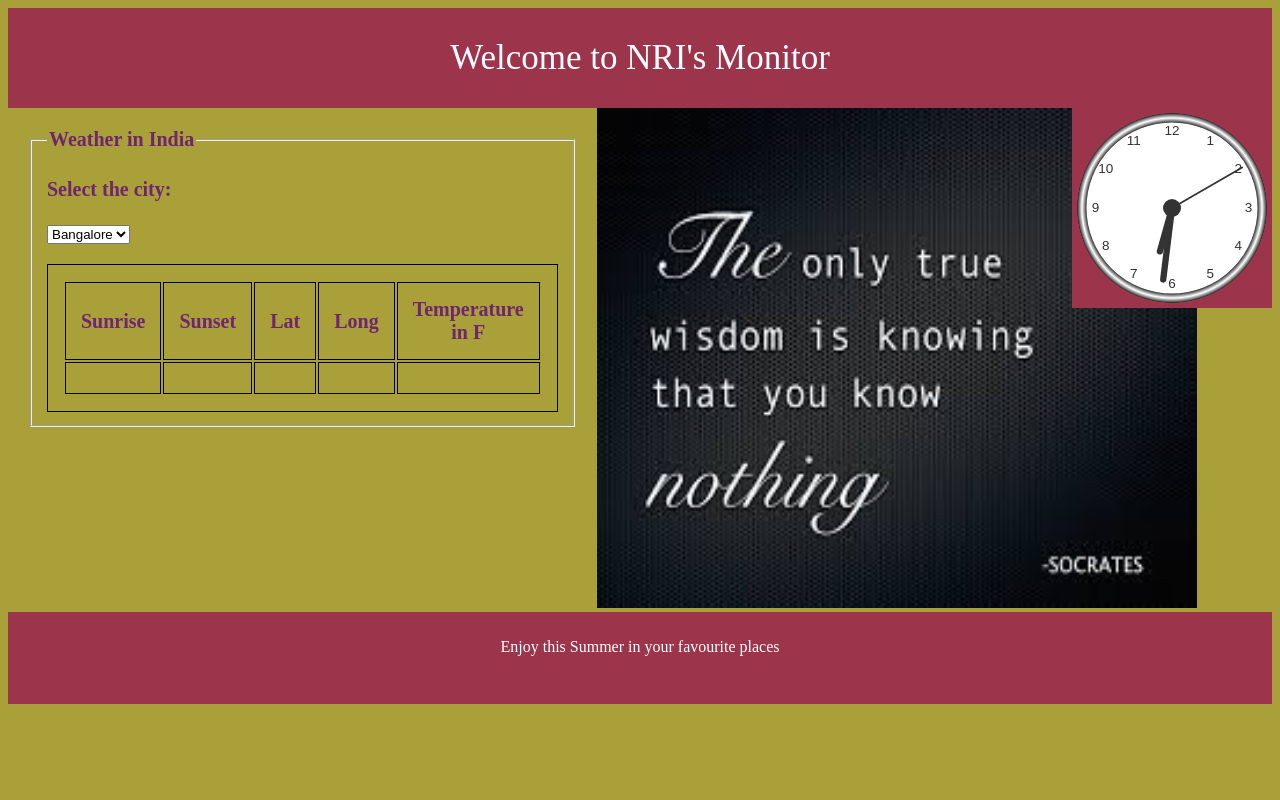
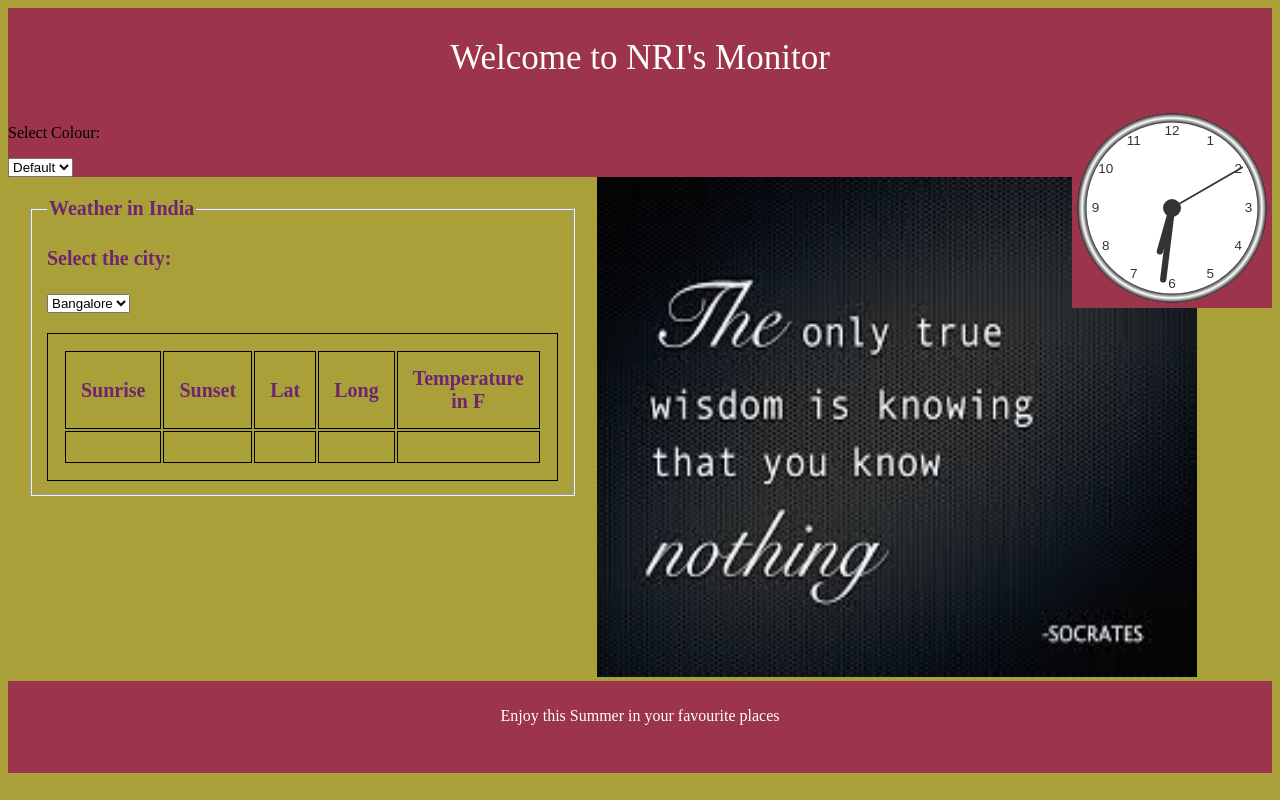
Before and after one commit to shamimyousuf101/MyGitRepo, a plain HTML site: page JamesTeachings/index.html in a window 1280 px wide. Drawn offline with Linux system fonts and the light colour scheme; no server answers.

Commit message:
customize background color

```diff
--- a/JamesTeachings/index.html
+++ b/JamesTeachings/index.html
@@ -67,9 +67,9 @@
 
 	</head>
 
-	<body onload = "startTimer();findTemperature();">
+	<body onload = "startTimer();findTemperature()">
 
-		<header>
+		<header id = "header">
 
 			<div id="title">
 				Welcome to NRI's Monitor
@@ -77,6 +77,15 @@
 			<canvas id="canvas" width="200" height="200">
 			</canvas>
 
+			<p> Select Colour:</p>
+
+			<select id="color" onchange="changeBackground();return false" >
+			<option value = "#AAA039">Default</option>
+			<option value = "#97D38D">Green</option>
+			<option value = "#8C7AAE">Blue</option>
+			<option value = "#FFFFAA">Yellow</option>
+			<option value = "#C0C0C0">Silver</option>
+			</select>
 
 		</header>
 
@@ -266,6 +275,11 @@
 			}
 
 
+			function changeBackground(color) {
+				var color = document.querySelector("#color").value;
+			    document.body.style.background = color.split(",")[0];
+			}
+
 	</script>
 
 </html>
```
